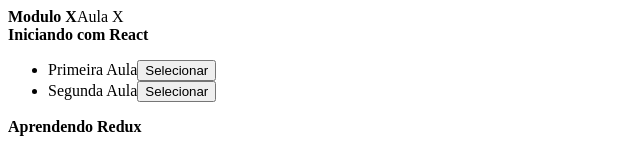
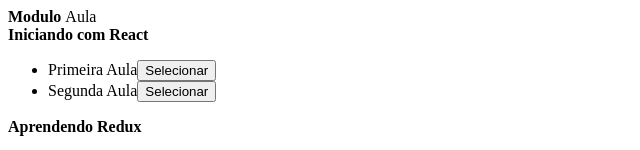
Before and after one commit to renanalves23/react-redux-test, a React (Create React App) app: page / in a window 1280 px wide. Shown: the top 150 px of the page, without its empty margins (0-640 px from the left). Built offline with nearby package versions, Linux system fonts and the light colour scheme.

Commit message:
Already working to get the state and the change during the click on each object

```diff
--- a/src/components/Sidebar/index.js
+++ b/src/components/Sidebar/index.js
@@ -2,6 +2,7 @@
 
 import { connect } from 'react-redux' //to get the modules from the store || the state of redux
 
+/* Action */
 function toggleLesson(module, lesson){
   return{
     type: 'TOGGLE_LESSON',
@@ -9,6 +10,8 @@
     lesson,
   }
 }
+  /*end Action that is dispatched below onClick*/
+
 
 const Sidebar = ({ modules, dispatch }) => (
   <aside>
--- a/src/components/Video/index.js
+++ b/src/components/Video/index.js
@@ -1,12 +1,17 @@
-import React, { Component } from 'react'
+import React from 'react'
 
-export default class Video extends Component {
-  render() {
-    return (
-      <div>
-        <strong>Modulo X</strong>
-        <span>Aula X</span>
-      </div>
-    )
-  }
-}
+import { connect } from 'react-redux'
+
+
+// at first, it already gets the initial state that can not be null, so I turned it as an empty object, so we dont get an error
+const Video = ({ activeModule, activeLesson }) => (
+  <div>
+    <strong>Modulo {activeModule.title} </strong>
+    <span>Aula {activeLesson.title} </span>
+  </div>
+)
+
+export default connect(state => ({
+  activeModule: state.activeModule,
+  activeLesson: state.activeLesson
+}))(Video)
--- a/src/store/index.js
+++ b/src/store/index.js
@@ -1,8 +1,8 @@
   import {createStore} from 'redux'
 
 const INITIAL_STATE = {
-  activeLesson: null,
-  activeModule: null,
+  activeLesson: {},
+  activeModule: {},
   modules: [
      {
        id: 1,
@@ -23,12 +23,17 @@
    ]
  }
 
+ /* reducer gets the action sent by Sidebar/index */
 function reducer(state = INITIAL_STATE, action) {
-  console.log('teste');
+  if (action.type === 'TOGGLE_LESSON'){
+    return { ...state, activeLesson: action.lesson, activeModule: action.module }
+  }
 
 
   return state
 }
+ /* end reducer gets the action sent by Sidebar/index */
+
 
   const store = createStore(reducer)
 
```
